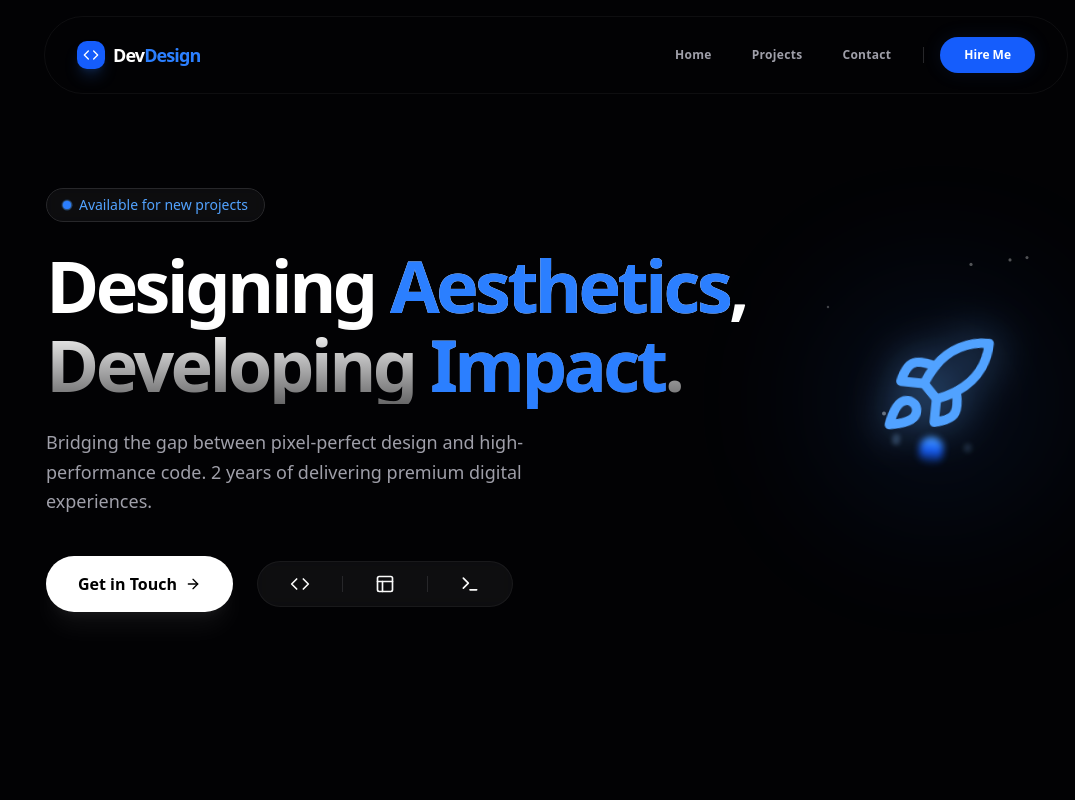
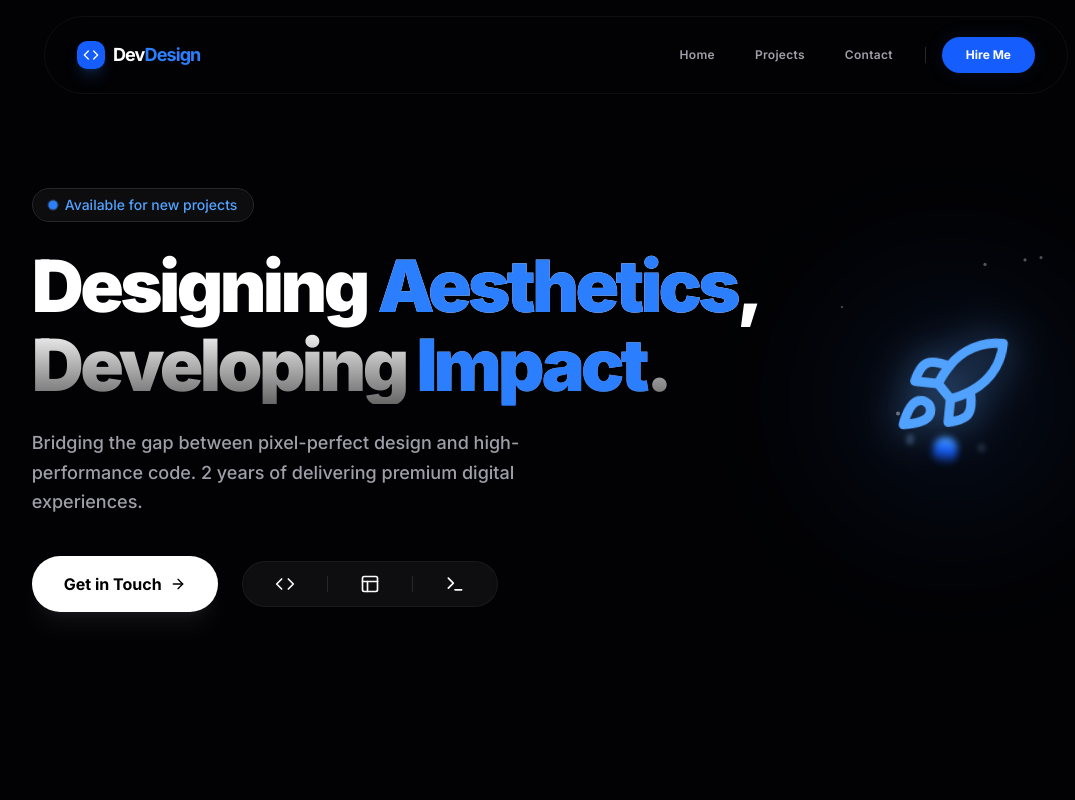
Before and after one commit to MintuSingh07/devdesign, a Next.js app: page / in a window 1280 px wide. Shown: the top 800 px of the page, without its empty margins (84-1159 px from the left). Built offline with nearby package versions, Linux system fonts and the light colour scheme.

Commit message:
Upload codebase file src/app/globals.css

```diff
--- a/src/app/globals.css
+++ b/src/app/globals.css
@@ -6,8 +6,9 @@
 @theme inline {
   --color-background: var(--background);
   --color-foreground: var(--foreground);
-  --font-sans: var(--font-geist-sans);
-  --font-mono: var(--font-geist-mono);
+  --font-sans: var(--font-inter);
+  --font-display: var(--font-jakarta);
+  --font-mono: ui-monospace, SFMono-Regular, Menlo, Monaco, Consolas, "Liberation Mono", "Courier New", monospace;
   --color-sidebar-ring: var(--sidebar-ring);
   --color-sidebar-border: var(--sidebar-border);
   --color-sidebar-accent-foreground: var(--sidebar-accent-foreground);
```
